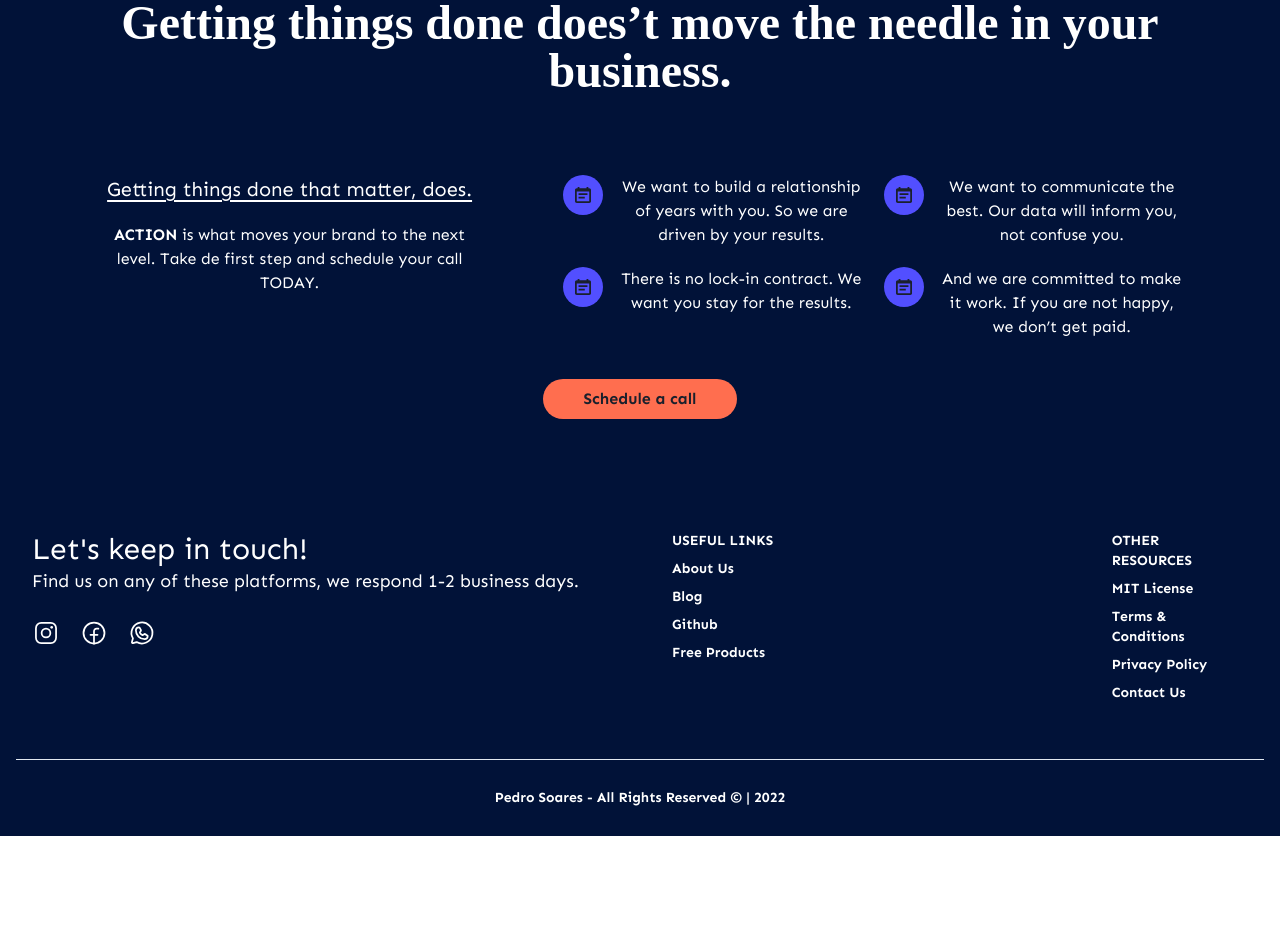
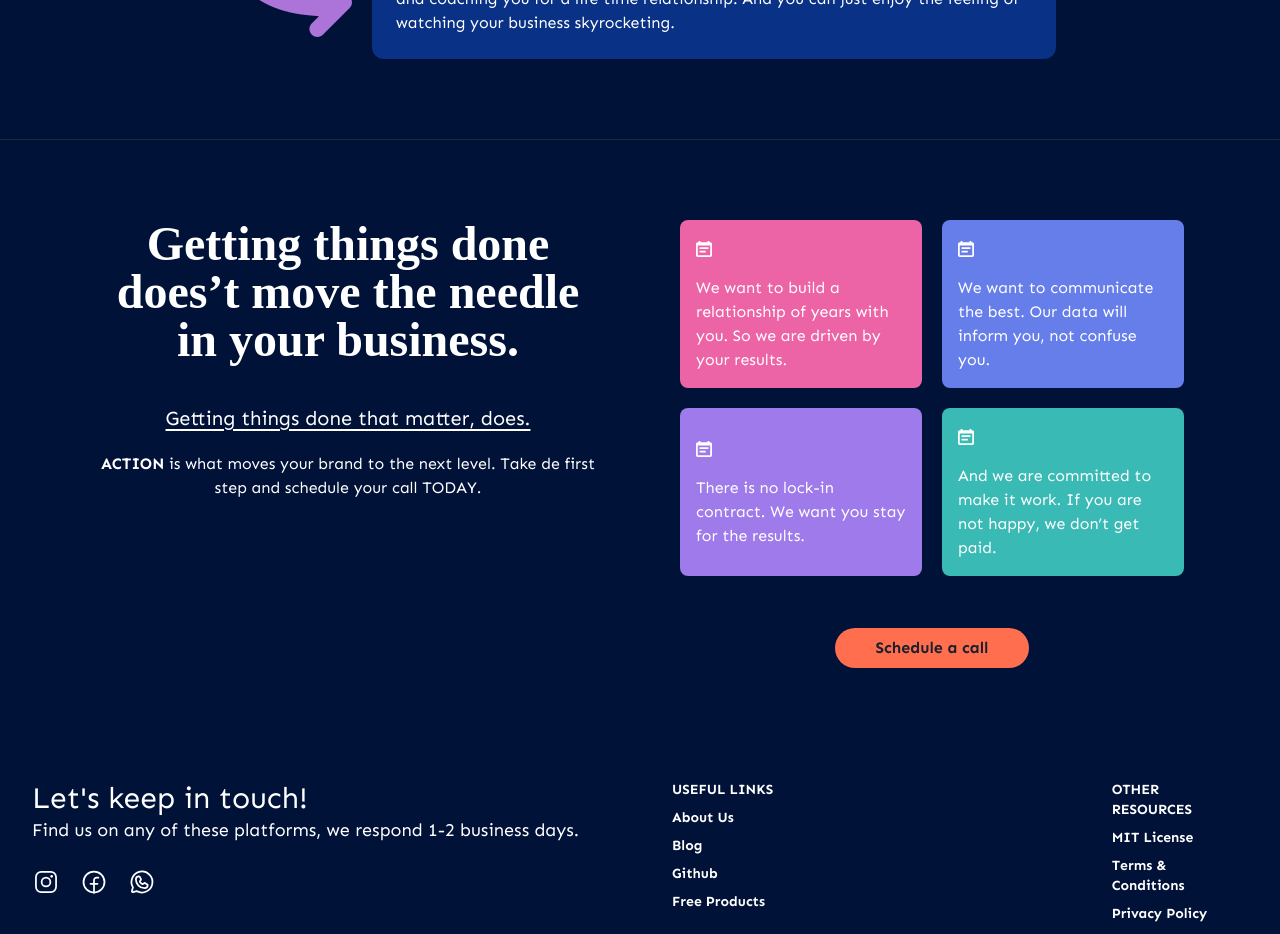
Before and after one commit to ngrpedro/bettermark, a React (Vite) app: page / in a window 1280 px wide. Shown: the part 3000-3934 px from the top of the page. Before the commit the page ends 3836 px from the top, so only its background shows below. Built offline with nearby package versions, Linux system fonts and the light colour scheme; a web font is replaced by a local one.

Commit message:
promisses

```diff
--- a/src/App.jsx
+++ b/src/App.jsx
@@ -16,13 +16,9 @@ function App() {
       <Cards />
       <Banners />
       <Images />
-
       <Texts />
-
       <Steps />
-
       <Promises />
-
       <Footer />
     </div>
   );
--- a/src/sections/Promises.jsx
+++ b/src/sections/Promises.jsx
@@ -1,12 +1,13 @@
-import { CalendarIcon } from '@chakra-ui/icons';
-import { Button, IconButton } from '@chakra-ui/react';
-import React from 'react';
+import { CalendarIcon } from "@chakra-ui/icons";
+import { Button } from "@chakra-ui/react";
+import React from "react";
 
 const Promises = () => {
   return (
-    <div className="padding-container py-20 text-center space-y-10">
-        <div className="grid grid-cols-1 md:grid-cols-5 text-center md:items-start gap-20">
-          <h1 className="md:col-span-5 text-3xl md:text-5xl font-bold font-quatt">
+    <div className="padding-container py-20 text-center space-y-10 border-t border-gray-800">
+      <div className="grid grid-cols-1 md:grid-cols-2 text-center gap-20">
+        <div className="space-y-10">
+          <h1 className="text-3xl md:text-5xl font-bold font-quatt">
             Getting things done does’t move the needle in your business.
           </h1>
           <div className="space-y-5 md:col-span-2">
@@ -19,69 +20,50 @@ const Promises = () => {
               level. Take de first step and schedule your call TODAY.
             </p>
           </div>
-          <div className="md:col-span-3 grid grid-cols-1 md:grid-cols-2 gap-5">
-            <div className="flex gap-4 items-start justify-start">
-              <IconButton
-                aria-label="Search database"
-                rounded={"full"}
-                fontWeight={"bold"}
-                fontSize="16px"
-                lineHeight={"19pxp"}
-                bg={"#524fff"}
-                _hover={{ bg: "#524fff" }}
-                icon={<CalendarIcon />}
-              />
+        </div>
+        <div className="grid grid-cols-1 md:grid-cols-2 gap-5">
+          <div className="flex flex-col gap-4 items-start justify-center bg-[#ED64A6] p-4 rounded-lg">
+            <div className="">
+              <CalendarIcon className="" />
+            </div>
+            <p className="text-start">
               We want to build a relationship of years with you. So we are
               driven by your results.
+            </p>
           </div>
-            <div className="flex gap-4 items-start justify-start">
-              <IconButton
-                aria-label="Search database"
-                rounded={"full"}
-                fontWeight={"bold"}
-                fontSize="16px"
-                lineHeight={"19pxp"}
-                bg={"#524fff"}
-                _hover={{ bg: "#524fff" }}
-                icon={<CalendarIcon />}
-              />
+          <div className="flex flex-col gap-4 items-start justify-center  bg-[#667EEA] p-4 rounded-lg">
+            <div className="">
+              <CalendarIcon className="" />
+            </div>
+            <p className="text-start">
               We want to communicate the best. Our data will inform you, not
               confuse you.
+            </p>
           </div>
-            <div className="flex gap-4 items-start justify-start">
-              <IconButton
-                aria-label="Search database"
-                rounded={"full"}
-                fontWeight={"bold"}
-                fontSize="16px"
-                lineHeight={"19pxp"}
-                bg={"#524fff"}
-                _hover={{ bg: "#524fff" }}
-                icon={<CalendarIcon />}
-              />
+          <div className="flex flex-col gap-4 items-start justify-center  bg-[#9F7AEA] p-4 rounded-lg">
+            <div className="">
+              <CalendarIcon className="" />
+            </div>
+            <p className="text-start">
               There is no lock-in contract. We want you stay for the results.
+            </p>
           </div>
-            <div className="flex gap-4 items-start justify-start">
-              <IconButton
-                aria-label="Search database"
-                rounded={"full"}
-                fontWeight={"bold"}
-                fontSize="16px"
-                lineHeight={"19pxp"}
-                bg={"#524fff"}
-                _hover={{ bg: "#524fff" }}
-                icon={<CalendarIcon />}
-              />
+          <div className="flex flex-col gap-4 items-start justify-center  bg-[#3ABAB4] p-4 rounded-lg">
+            <div className="">
+              <CalendarIcon className="" />
+            </div>
+            <p className="text-start">
               And we are committed to make it work. If you are not happy, we
               don’t get paid.
+            </p>
           </div>
-          </div>
-        </div>
+          <div className="col-span-2 mt-8 block">
             <Button
               bg={"#FF6E4F"}
               _hover={{ opacity: 0.8 }}
               _active={{ opacity: 0.8 }}
               rounded={"full"}
+              m="auto"
               py="12px"
               px="40px"
               fontWeight={"bold"}
@@ -91,7 +73,10 @@ const Promises = () => {
               Schedule a call
             </Button>
           </div>
-  )
-}
+        </div>
+      </div>
+    </div>
+  );
+};
 
-export default Promises
+export default Promises;
--- a/src/sections/Steps.jsx
+++ b/src/sections/Steps.jsx
@@ -5,7 +5,7 @@ import arrow from "../assets/arrow-right.png";
 import arrow1 from "../assets/arrow-right1.svg";
 const Steps = () => {
   return (
-    <div className="padding-container m-auto max-w-5xl">
+    <div className="padding-container py-20 m-auto max-w-5xl border-t border-gray-800">
       <ol className="relative ">
         <li className="mb-10 flex gap-5 items-center justify-center">
           <div className=" hidden sm:block">
--- a/src/sections/Texts.jsx
+++ b/src/sections/Texts.jsx
@@ -1,5 +1,5 @@
-import { ArrowDownIcon } from '@chakra-ui/icons';
-import { IconButton } from '@chakra-ui/react';
+import { ArrowDownIcon } from "@chakra-ui/icons";
+import { IconButton } from "@chakra-ui/react";
 import React from "react";
 
 const Texts = () => {
@@ -10,7 +10,11 @@ const Texts = () => {
         entire sales process. That way we can control the outcome and guarantee
         results.
       </h1>
-      <div className="border-t border-gray-600 my-12 md:mx-48"></div>
+      <div className="my-12 md:mx-48 flex items-center justify-center gap-8">
+        <div className="border-t border-gray-600 w-full "></div>
+        <p className="text-4xl md:text-6xl text-gray-400">&&</p>
+        <div className="border-t border-gray-600 w-full "></div>
+      </div>
       <h1 className="text-xl md:text-4xl font-quatt">
         We understand you need an agency you can trust, that will create more
         value to your business than you pay them for. And if you don’t get
```
Lines whose indentation alone changed are shown as unchanged.
